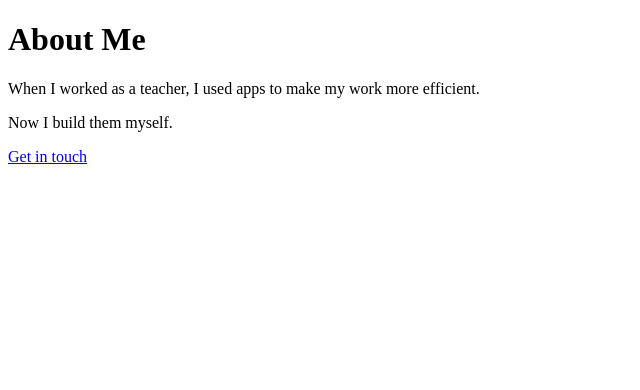
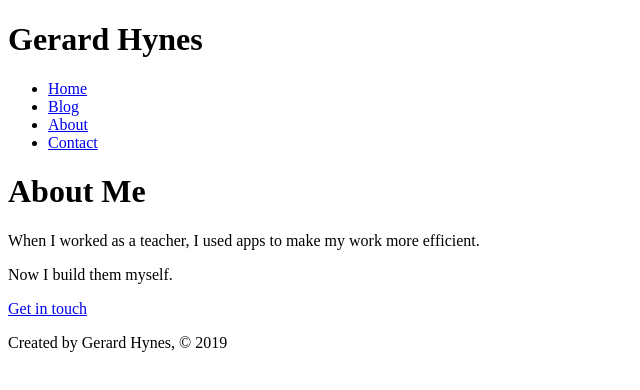
Before and after one commit to GK-Hynes/gatsby-bootcamp, a Gatsby site: page /about in a window 1280 px wide. Shown: the whole page, without its empty margins (0-640 px from the left). Built offline with nearby package versions, Linux system fonts and the light colour scheme; Gatsby itself is replaced by a stand-in of ours.

Commit message:
Add Header and Footer

```diff
--- /dev/null
+++ b/src/components/footer.js
@@ -0,0 +1,11 @@
+import React from "react";
+
+const Footer = () => {
+  return (
+    <footer>
+      <p>Created by Gerard Hynes, © 2019</p>
+    </footer>
+  );
+};
+
+export default Footer;
--- /dev/null
+++ b/src/components/header.js
@@ -0,0 +1,28 @@
+import React from "react";
+import { Link } from "gatsby";
+
+const Header = () => {
+  return (
+    <header>
+      <h1>Gerard Hynes</h1>
+      <nav>
+        <ul>
+          <li>
+            <Link to="/">Home</Link>
+          </li>
+          <li>
+            <Link to="blog">Blog</Link>
+          </li>
+          <li>
+            <Link to="/about">About</Link>
+          </li>
+          <li>
+            <Link to="/contact">Contact</Link>
+          </li>
+        </ul>
+      </nav>
+    </header>
+  );
+};
+
+export default Header;
--- a/src/pages/about.js
+++ b/src/pages/about.js
@@ -1,15 +1,19 @@
 import React from "react";
 import { Link } from "gatsby";
+import Header from "../components/header";
+import Footer from "../components/footer";
 
 const AboutPage = () => {
   return (
     <div>
+      <Header />
       <h1>About Me</h1>
       <p>
         When I worked as a teacher, I used apps to make my work more efficient.
       </p>
       <p>Now I build them myself.</p>
       <Link to="/contact">Get in touch</Link>
+      <Footer />
     </div>
   );
 };
--- a/src/pages/blog.js
+++ b/src/pages/blog.js
@@ -1,10 +1,14 @@
 import React from "react";
+import Header from "../components/header";
+import Footer from "../components/footer";
 
 const BlogPage = () => {
   return (
     <div>
+      <Header />
       <h1>My Blog</h1>
       <p>Posts will go here</p>
+      <Footer />
     </div>
   );
 };
--- a/src/pages/index.js
+++ b/src/pages/index.js
@@ -1,9 +1,12 @@
 import React from "react";
 import { Link } from "gatsby";
+import Header from "../components/header";
+import Footer from "../components/footer";
 
 const IndexPage = () => {
   return (
     <div>
+      <Header />
       <h1>Hi, I'm Gerard</h1>
       <h2>I'm a self-taught web developer</h2>
       <p>
@@ -12,6 +15,7 @@ const IndexPage = () => {
       <p>
         <Link to="/contact">Get in touch</Link>
       </p>
+      <Footer />
     </div>
   );
 };
```
Also changed, not shown: src/pages/contact.js (+10 -2 lines).
